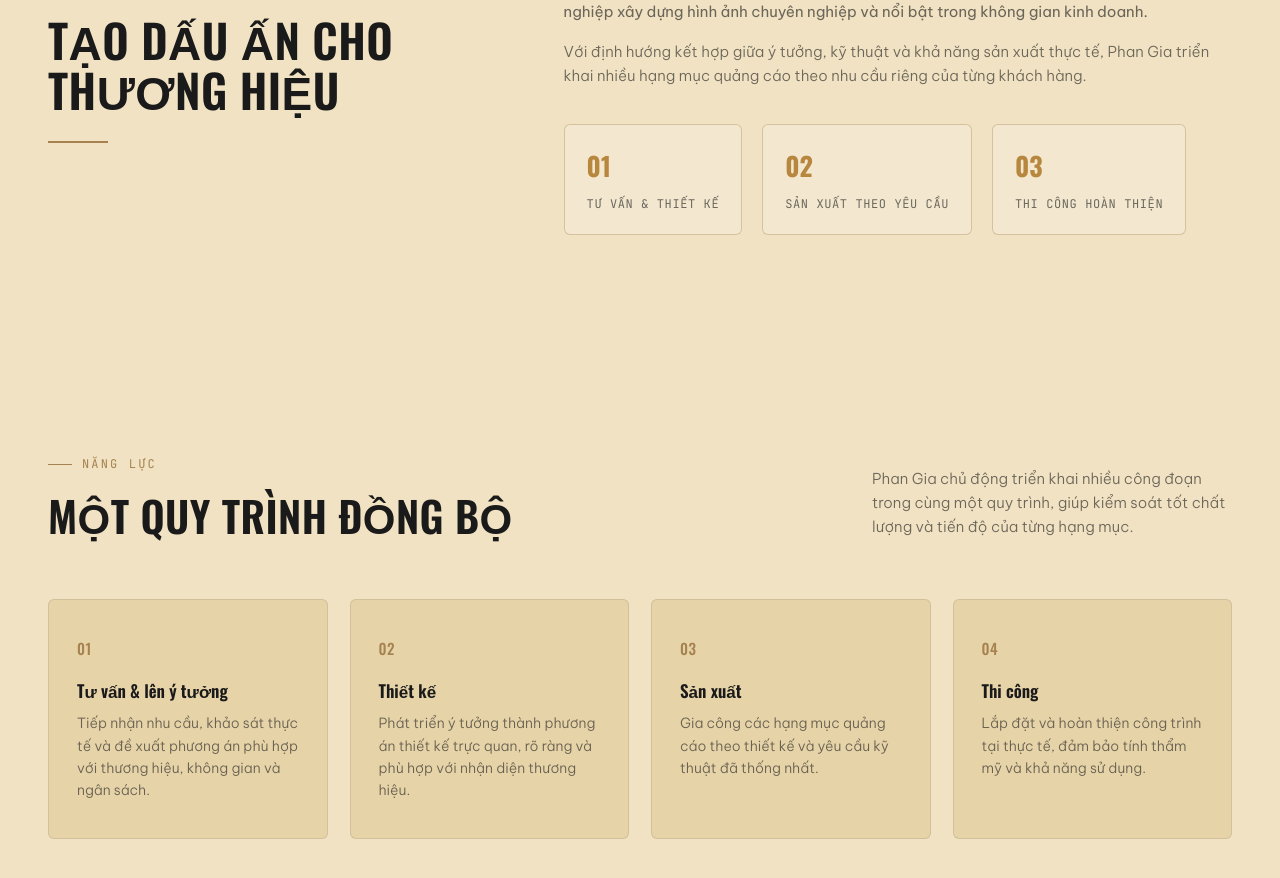
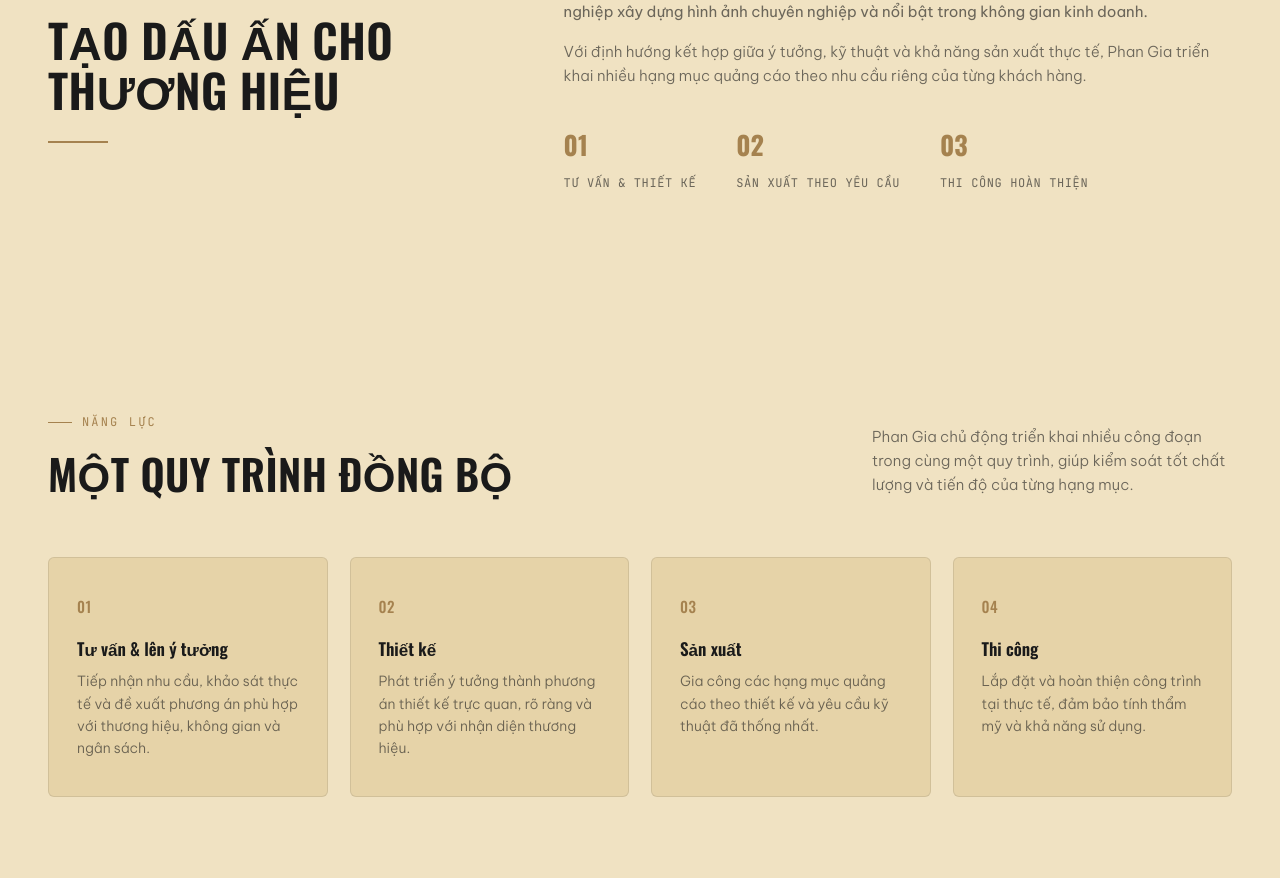
Before and after one commit to tranduongtrungtin/phan-gia-website, a Next.js app: page / in a window 1280 px wide. Shown: the part 876-1754 px from the top of the page. Built offline with nearby package versions, Linux system fonts and the light colour scheme; no server answers; the database is empty.

Commit message:
add intro and capabilities to admin settings

```diff
--- a/src/app/globals.css
+++ b/src/app/globals.css
@@ -170,45 +170,10 @@
 .intro-line{width:60px;height:2px;background:var(--marigold-dim);}
 .intro-lead{font-size:19px;font-weight:400;color:var(--ink);margin-bottom:20px;line-height:1.6;}
 .intro-content p{color:var(--text-soft);font-size:15px;margin-bottom:16px;}
-
-.intro-points{
-  display:flex;
-  gap:20px;
-  margin-top:36px;
-  flex-wrap:wrap;
-}
-
-.intro-points > div{
-  display:flex;
-  flex-direction:column;
-  gap:8px;
-  min-width:170px;
-  padding:20px 22px;
-  background:rgba(255,255,255,0.22);
-  border:1px solid rgba(165,130,79,0.38);
-  border-radius:6px;
-  transition:.25s ease;
-}
-
-.intro-points > div:hover{
-  background:rgba(255,255,255,0.32);
-  border-color:rgba(165,130,79,0.58);
-  transform:translateY(-2px);
-}
-
-.intro-points strong{
-  font-family:'Oswald',sans-serif;
-  font-size:26px;
-  color:#b8873f;
-}
-
-.intro-points span{
-  font-family:'JetBrains Mono',monospace;
-  font-size:12px;
-  letter-spacing:.05em;
-  text-transform:uppercase;
-  color:var(--text-soft);
-}
+.intro-points{display:flex;gap:40px;margin-top:36px;flex-wrap:wrap;}
+.intro-points > div{display:flex;flex-direction:column;gap:8px;}
+.intro-points strong{font-family:'Oswald',sans-serif;font-size:26px;color:var(--marigold-dim);}
+.intro-points span{font-family:'JetBrains Mono',monospace;font-size:12px;letter-spacing:.05em;text-transform:uppercase;color:var(--text-soft);}
 
 /* ============ CAPABILITIES ============ */
 .capability-grid{display:grid;grid-template-columns:repeat(4,1fr);gap:22px;}
@@ -321,7 +286,6 @@
   .service-grid, .project-grid{grid-template-columns:1fr 1fr;}
   .contact{grid-template-columns:1fr;}
 }
-
 /* ============ MOBILE MENU TOGGLE ============ */
 .mobile-menu-toggle{
   display:none;
```
